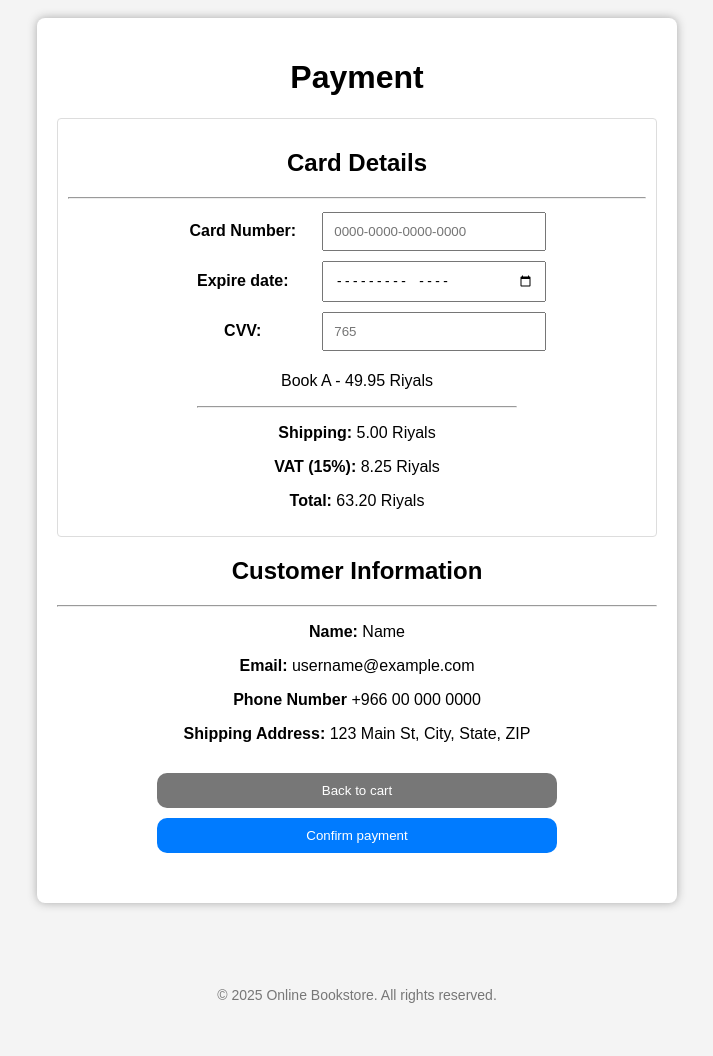
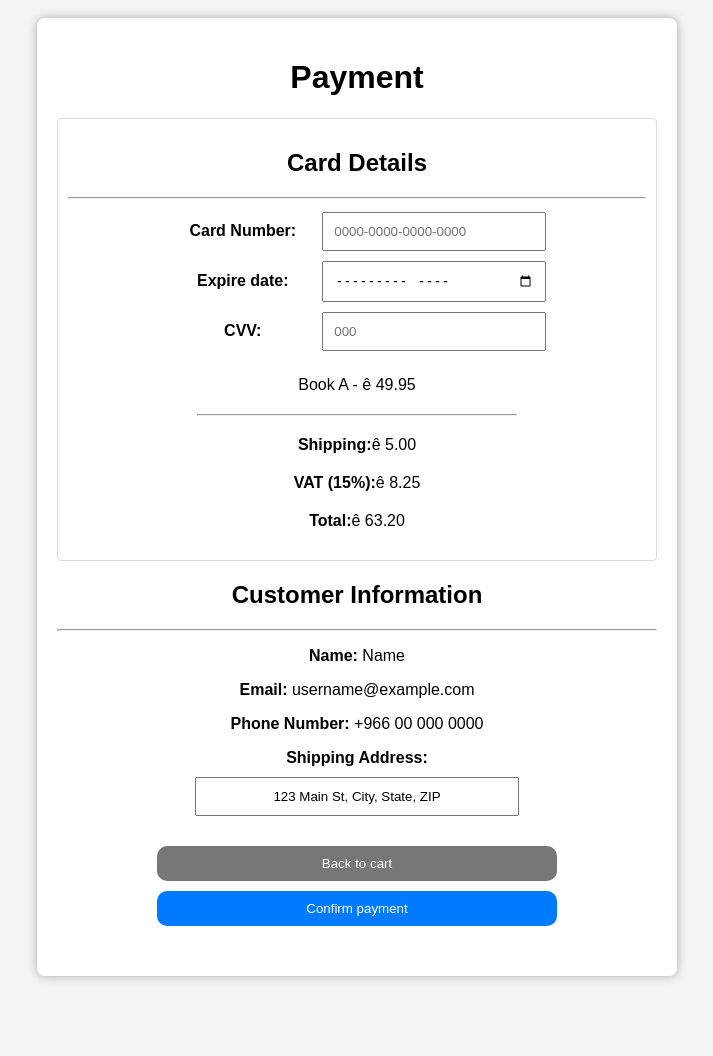
Before and after one commit to vKrRv/Online-Bookstore, a PHP site: page /pages/checkout.html in a window 1280 px wide. Shown: the top 1056 px of the page, without its empty margins (283-996 px from the left). Before the commit the page ends 1003 px from the top, so only its background shows below. Run offline with PHP 8.4, Linux system fonts and the light colour scheme; some web fonts are replaced.

Commit message:
Edited Checkout
added placeholder, input box for shipping, and changed riyal symbol

```diff
--- a/css/style.css
+++ b/css/style.css
@@ -247,6 +247,12 @@ footer {
     width: 200px;
     display: inline;
 }
+.customer-info input{
+    margin: 0 auto;
+    width: 300px;
+    margin-top: 10px;
+    text-align: center;
+}
 /* Saudi Riyal Symbol */
 @font-face {
     font-family: 'SaudiRiyalSymbol';
--- a/pages/checkout.html
+++ b/pages/checkout.html
@@ -17,15 +17,15 @@
             <input type="text" id="card-number" placeholder="0000-0000-0000-0000"/>
             <br>
             <label for="expire"><strong>Expire date:</strong></label>
-            <input type="month" id="expire" />
+            <input type="month" id="expire" placeholder="MM/YY" />
             <br>
             <label for="cvv"><strong>CVV:</strong></label>
-            <input type="text" id="cvv" maxlength="3" placeholder="765"/>
-            <p>Book A - 49.95 Riyals</p>
+            <input type="text" id="cvv" maxlength="3" placeholder="000"/>
+            <p class="symbol">Book A - &#xea; 49.95 </p>
             <hr class="short-hr">
-            <p><strong>Shipping:</strong> 5.00 Riyals</p>
-            <p><strong>VAT (15%):</strong> 8.25 Riyals</p> <!-- 15% of 55.00 Riyals -->
-            <p><strong>Total:</strong> 63.20 Riyals</p> <!-- Updated total -->
+            <p class="symbol"><strong>Shipping:</strong>&#xea; 5.00 </p>
+            <p class="symbol"><strong>VAT (15%):</strong>&#xea; 8.25 </p> <!-- 15% of 55.00 Riyals -->
+            <p class="symbol"><strong>Total:</strong>&#xea; 63.20 </p> <!-- Updated total -->
         </form>
     </div>
     <div class="customer-info">
@@ -33,9 +33,9 @@
         <hr>
         <p><strong>Name:</strong> Name</p>
         <p><strong>Email:</strong> username@example.com</p>
-        <p><strong>Phone Number</strong> +966 00 000 0000</p>
-
-        <p><strong>Shipping Address:</strong> 123 Main St, City, State, ZIP</p>
+        <p><strong>Phone Number:</strong> +966 00 000 0000</p>
+        <label for="address"><strong>Shipping Address:</strong></label>
+        <input type="text" id="address" value="123 Main St, City, State, ZIP" placeholder="Enter shipping address">
     </div>
     <div class="cart-btn">
         <button class="back-shop-btn"><a href="cart.html" class="btn-text">Back to cart</a></button>
```
